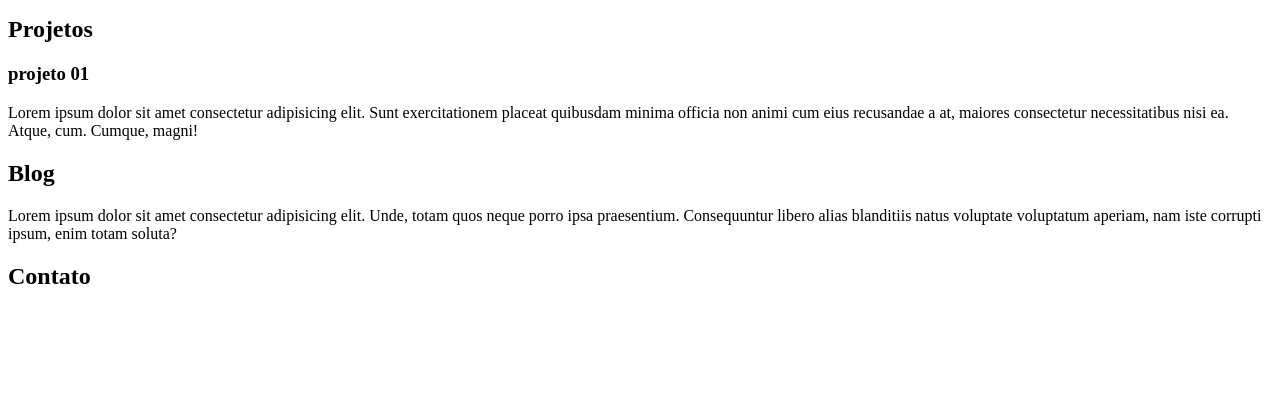
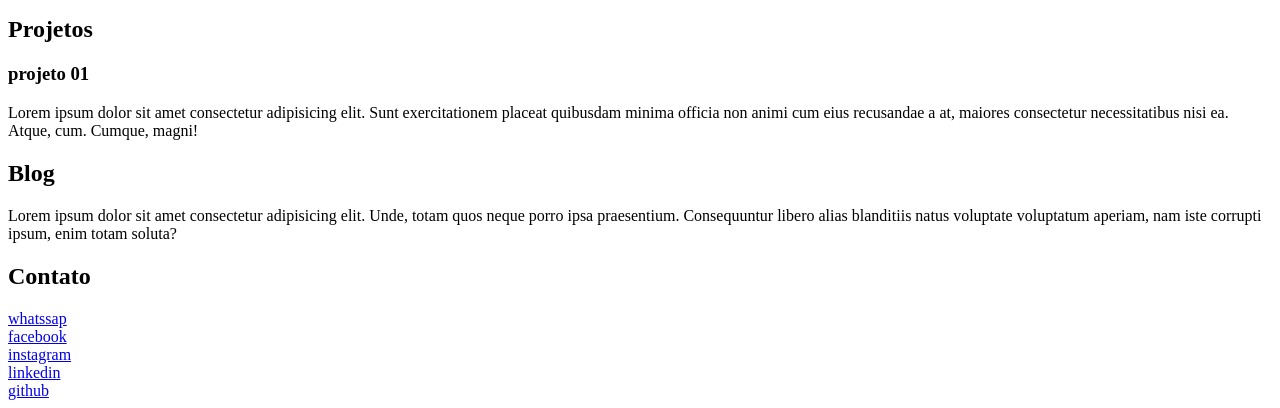
Before and after one commit to breynnerc/breynnercaldas, a website: page src/index.html in a window 1280 px wide. Shown: the part 395-803 px from the top of the page. Drawn offline with Linux system fonts and the light colour scheme.

Commit message:
finalizando home, sobre, projetos, blog e contato

```diff
--- a/src/index.html
+++ b/src/index.html
@@ -35,11 +35,21 @@
     <p>Lorem ipsum dolor sit amet consectetur adipisicing elit. Unde, totam quos neque porro ipsa praesentium. Consequuntur libero alias blanditiis natus voluptate voluptatum aperiam, nam iste corrupti ipsum, enim totam soluta?</p>
 
     <h2>Contato</h2>
-    <div></div> <!--whatssap-->
-    <div></div><!--facebook-->
-    <div></div><!--instagram-->
-    <div></div><!--linkedin-->
-    <div></div><!--github-->
+    <div>
+      <a href="https://wa.me/5592984589604"> whatssap </a>
+    </div> <!--whatssap-->
+    <div>
+      <a href="https://www.facebook.com/profile.php?id=100008342046280"> facebook </a>
+    </div><!--facebook-->
+    <div>
+      <a href="https://www.instagram.com/breynnercaldas/"> instagram </a>
+    </div><!--instagram-->
+    <div>
+      <a href="https://www.linkedin.com/in/breynner-caldas-a24a13282/"> linkedin </a>
+    </div><!--linkedin-->
+    <div>
+      <a href="https://github.com/breynnerc"> github </a>
+    </div><!--github-->
     <footer></footer>
   </body>
 </html>
```
